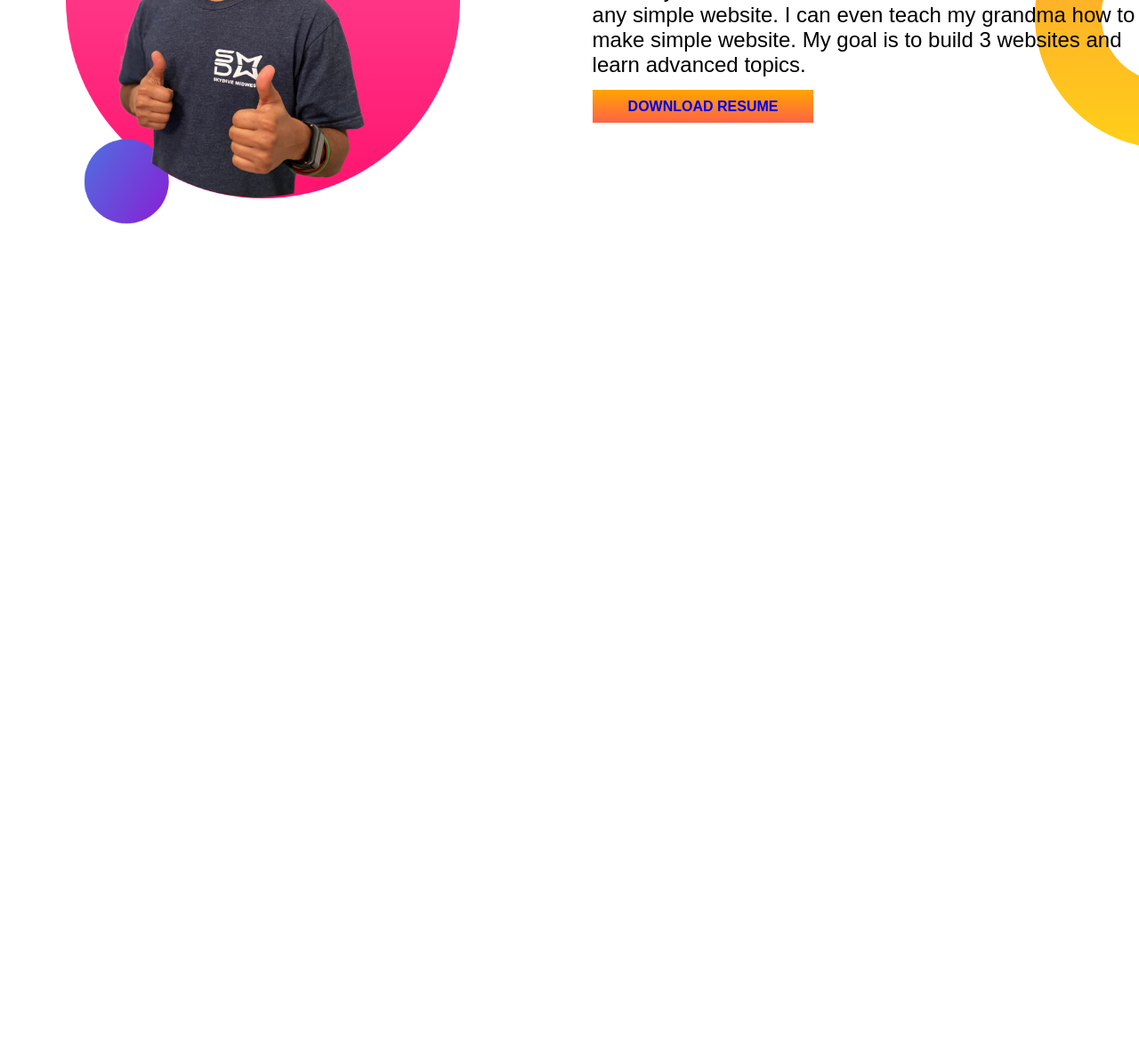
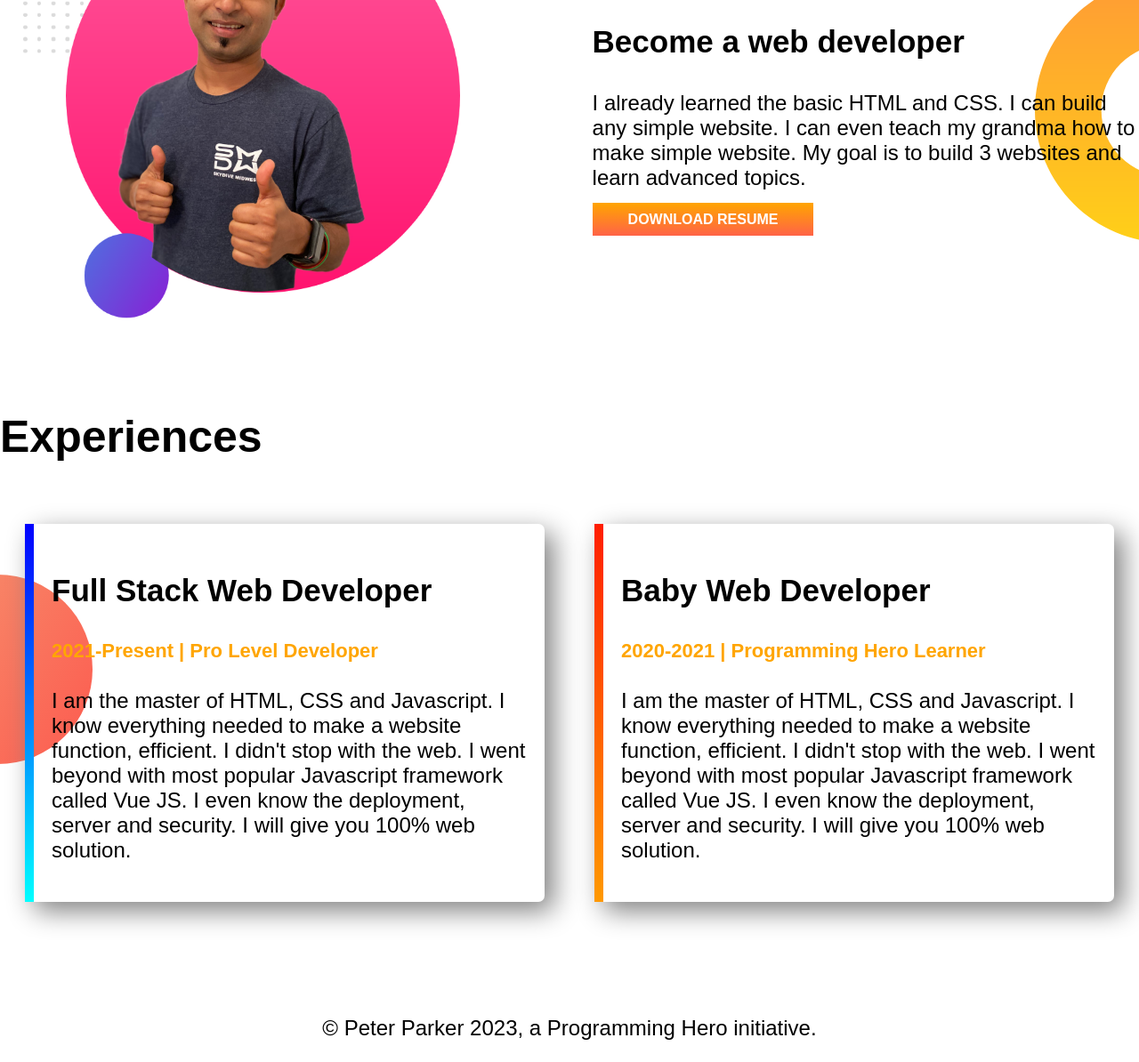
Before and after one commit to raselahmed332/simple_protfolio, a plain HTML site: page index.html in a window 1280 px wide. Shown: the part 712-1906 px from the top of the page at 89% size. Before the commit the page ends 968 px from the top, so only its background shows below. Drawn offline with Linux system fonts and the light colour scheme.

Commit message:
experiences section and footer added

```diff
--- a/index.html
+++ b/index.html
@@ -12,7 +12,7 @@
     <title>Simple Protfolio</title>
 </head>
 <body>
-    <section class="first-banner">
+    <section class="first-banner flex">
         <div class="half-width">
             <h1>Welcome to</h1>
             <h1><span class="orange">Peter Parker</span> World</h1>
@@ -27,7 +27,7 @@
 
     </section>
 
-    <section class="secend-banner">
+    <section class="secend-banner flex">
             <div class="half-width">
                 <img src="images/jhankar2.png" alt="">
         </div>
@@ -40,8 +40,22 @@
 
     </section>
 
-    <section>
+    <section class="ex-banner">
+        <h1>Experiences</h1>
+        <div class="flex">
+            <div class="ex-section pro-level">
+                <h3 >Full Stack Web Developer</h3>
+                <h4 class="orange">2021-Present | Pro Level Developer</h4>
+                <p>I am the master of HTML, CSS and Javascript. I know everything needed to make a website function, efficient. I didn't stop with the web. I went beyond with most popular Javascript framework called Vue JS. I even know the deployment, server and security. I will give you 100% web solution.</p>
+            </div>
+            <div class="ex-section hero-learner">
+                <h3>Baby Web Developer</h3>
+                <h4 class="orange">2020-2021 | Programming Hero Learner</h4>
+                <p>I am the master of HTML, CSS and Javascript. I know everything needed to make a website function, efficient. I didn't stop with the web. I went beyond with most popular Javascript framework called Vue JS. I even know the deployment, server and security. I will give you 100% web solution.</p>
+            </div>
+        </div>
+    </section>
 
-    </section>
+    <footer><p class="center">© Peter Parker 2023, a Programming Hero initiative.</p></footer>
 </body>
 </html>
--- a/style.css
+++ b/style.css
@@ -8,6 +8,11 @@ h1 {
 
 }
 section {
+
+    margin-bottom: 100px;
+}
+
+.flex {
     display: flex;
 }
 .first-banner {
@@ -24,7 +29,7 @@ section {
 .half-width img {
     width: 80%;
 }
-.half-width .orange {
+ .orange {
     color: orange;
 }
 .a-button {
@@ -33,15 +38,51 @@ section {
     padding: 10px 40px;
     background-image: linear-gradient(orange, tomato);
     text-transform: uppercase;
+    color: white;
 }
-.half-width p {
+.a-button:hover {
+    background-image: linear-gradient(rgb(255, 166, 0), rgba(255, 99, 71, 0.712));
+    color: rgba(0, 0, 0, 0.815);
+}
+ p {
     font-size: 24px;
 }
 h3 {
-    font-size: 25px;
+    font-size: 35px;
 }
 .secend-banner {
     background-image: url(images/dream-bg.png);
     background-repeat: no-repeat;
     background-position: right;
 }
+.ex-banner {
+    background-image: url(images/exp-bg.png);
+    background-repeat: no-repeat;
+    background-position: left;
+}
+.ex-section {
+    width: 50%;
+    padding: 20px;
+    margin: 28px;
+    box-shadow: 10px 10px 30px gray;
+
+}
+h4 {
+    font-size: 22px;
+    font-weight: 700;
+}
+.pro-level {
+    border-left: 10px solid;
+    border-radius: 7px;
+   border-image: linear-gradient(blue, cyan);
+   border-image-slice: 1;
+}
+.hero-learner {
+    border-left: 10px solid;
+    border-radius: 7px;
+   border-image: linear-gradient(rgb(255, 30, 0), rgb(255, 153, 0));
+   border-image-slice: 1;
+}
+.center {
+    text-align: center;
+}
```
